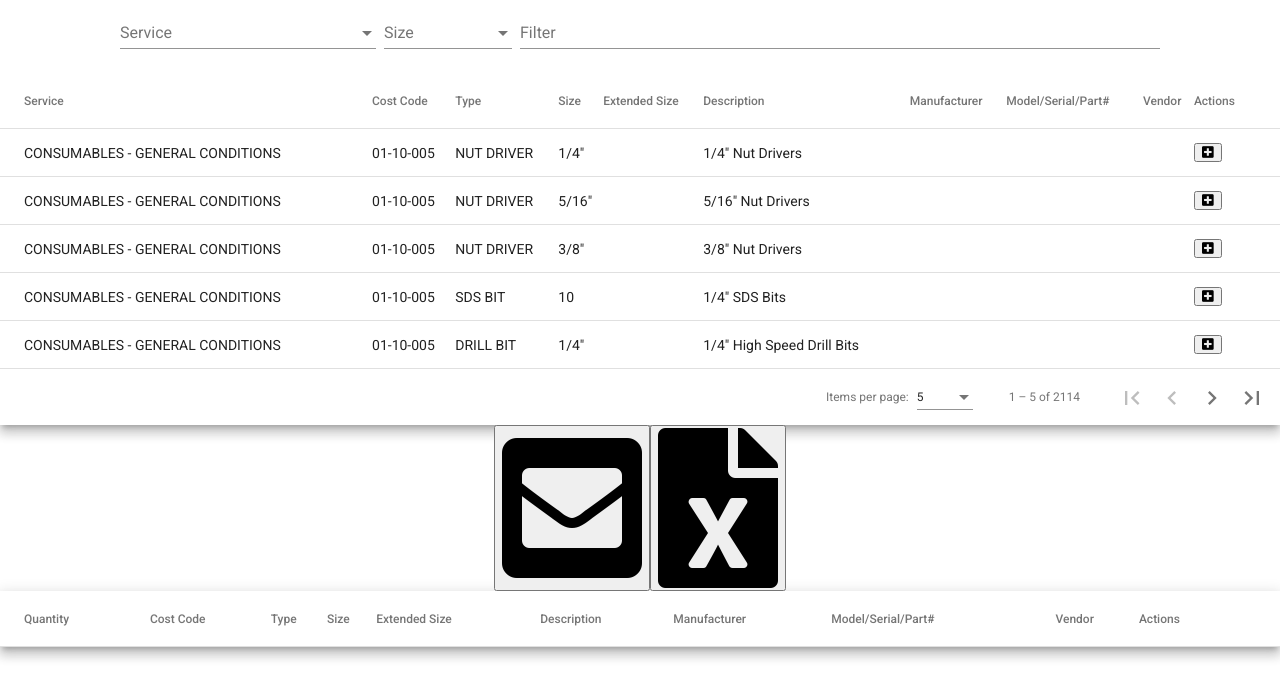
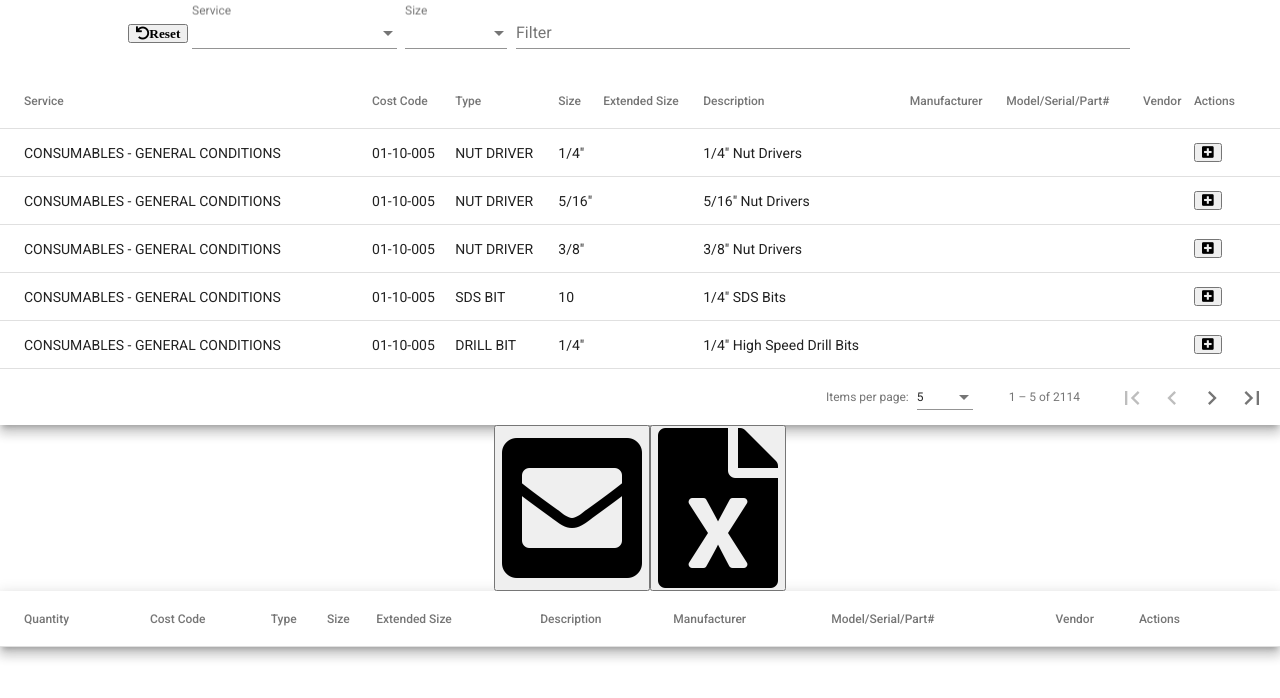
Before and after one commit to bt5e/price-list-email, an Angular app: page / in a window 1280 px wide. Shown: the top 698 px of the page. Built offline with nearby package versions, Linux system fonts and the light colour scheme.

Commit message:
added dynamic dropdown selection update

```diff
--- a/src/app/items/items.component.css
+++ b/src/app/items/items.component.css
@@ -7,15 +7,21 @@ table {
   justify-content: center;
 }
 
-.filter-text-field {
-  width: 50%;
-  margin: 4px;
+.filters {
+  width: 80%;
 }
+
 .filter-service-field {
   width: 20%;
   margin: 4px;
 }
+
 .filter-size-field {
   width: 10%;
   margin: 4px;
 }
+
+.filter-text-field {
+  width: 60%;
+  margin: 4px;
+}
--- a/src/app/items/items.component.html
+++ b/src/app/items/items.component.html
@@ -1,25 +1,29 @@
 <div class="mat-elevation-z8">
 
   <div class="center">
+    <div class="filters">
+      <button class="fas fa-undo" mat-button (click)="resetFilters()">Reset</button>
       <mat-form-field class="filter-service-field">
         <mat-label>Service</mat-label>
-      <mat-select (selectionChange)="applyServiceFilter($event.value)">
-        <mat-option *ngFor="let service of services" [value]="service">
+        <mat-select (selectionChange)="applyServiceFilter($event.value)" [value]="filterValues.service">
+          <mat-option *ngFor="let service of serviceSelections" [value]="service">
             {{service}}
           </mat-option>
         </mat-select>
       </mat-form-field>
       <mat-form-field class="filter-size-field">
         <mat-label>Size</mat-label>
-      <mat-select (selectionChange)="applySizeFilter($event.value)">
-        <mat-option *ngFor="let size of sizes" [value]="size">
+        <mat-select (selectionChange)="applySizeFilter($event.value)" [value]="filterValues.size">
+          <mat-option *ngFor="let size of sizeSelections" [value]="size">
             {{size}}
           </mat-option>
         </mat-select>
       </mat-form-field>
       <mat-form-field class="filter-text-field">
-      <input matInput (keyup)="applyTextFilter($event.target.value)" placeholder="Filter">
+        <input matInput (keyup)="applyTextFilter($event.target.value)"
+               [value]="filterValues.text" placeholder="Filter">
       </mat-form-field>
+    </div>
   </div>
 
   <table mat-table [dataSource]="materialList">
--- a/src/app/items/items.component.ts
+++ b/src/app/items/items.component.ts
@@ -7,6 +7,7 @@ import {saveAs} from 'file-saver';
 import * as XLSX from 'xlsx';
 import {MatDialog} from "@angular/material/dialog";
 import {DialogAddItemComponent} from "../dialog-add-item/dialog-add-item.component";
+import {MatSelect} from "@angular/material/select";
 
 @Component({
   selector: 'app-items',
@@ -17,8 +18,10 @@ export class ItemsComponent implements OnInit {
   displayedColumns: string[] = ['service', 'costCode', 'type', 'size', 'extendedSize', 'description', 'manufacturer', 'modelSerialPartNumber', 'vendor', 'actions'];
   selectedItemsDisplayedColumns: string[] = ['quantity', 'costCode', 'type', 'size', 'extendedSize', 'description', 'manufacturer', 'modelSerialPartNumber', 'vendor', 'actions'];
   excelExportColumns: string[] = ['quantity', 'costCode', 'type', 'size', 'extendedSize', 'description', 'manufacturer', 'modelSerialPartNumber', 'vendor'];
-  services: string[];
-  sizes: string[]
+
+  serviceSelections: string[];
+  sizeSelections: string[]
+
   materialList: MatTableDataSource<any>;
   selectedItemsDataSource = new MatTableDataSource<any>();
 
@@ -27,6 +30,7 @@ export class ItemsComponent implements OnInit {
     size: '',
     text: '',
   };
+  @ViewChild('serviceFilterSelect', {static: true}) serviceFilterSelect: MatSelect;
 
   @ViewChild(MatPaginator, {static: true}) paginator: MatPaginator;
 
@@ -48,9 +52,12 @@ export class ItemsComponent implements OnInit {
     this.materialList = new MatTableDataSource(data);
     this.materialList.paginator = this.paginator;
     this.materialList.filterPredicate = this.tableFilter();
+    this.updateFilterDropDownSelections(data);
+  }
 
-    this.sizes = this.createDropDownSelectionsFromRaw(data.map(value => value['size']));
-    this.services = this.createDropDownSelectionsFromRaw(data.map(value => value['service']));
+  private updateFilterDropDownSelections(data: any[]) {
+    this.sizeSelections = this.createDropDownSelectionsFromRaw(data.map(value => value['size']));
+    this.serviceSelections = this.createDropDownSelectionsFromRaw(data.map(value => value['service']));
   }
 
   private createDropDownSelectionsFromRaw(rawList: any[]): any[] {
@@ -80,19 +87,30 @@ export class ItemsComponent implements OnInit {
     return filterFunction;
   }
 
+  resetFilters(){
+    this.filterValues.service = '';
+    this.filterValues.size = '';
+    this.filterValues.text = '';
+    this.materialList.filter = null;
+    this.updateFilterDropDownSelections(this.materialList.filteredData);
+  }
+
   applyTextFilter(filterValue: string) {
     this.filterValues.text = filterValue.trim().toLowerCase();
     this.materialList.filter = JSON.stringify(this.filterValues);
+    this.updateFilterDropDownSelections(this.materialList.filteredData);
   }
 
   applyServiceFilter(filterValue: string) {
     this.filterValues.service = filterValue.trim();
     this.materialList.filter = JSON.stringify(this.filterValues);
+    this.updateFilterDropDownSelections(this.materialList.filteredData);
   }
 
   applySizeFilter(filterValue: string) {
     this.filterValues.size = filterValue.trim();
     this.materialList.filter = JSON.stringify(this.filterValues);
+    this.updateFilterDropDownSelections(this.materialList.filteredData);
   }
 
   addItem(element: any) {
```
Lines whose indentation alone changed are shown as unchanged.
